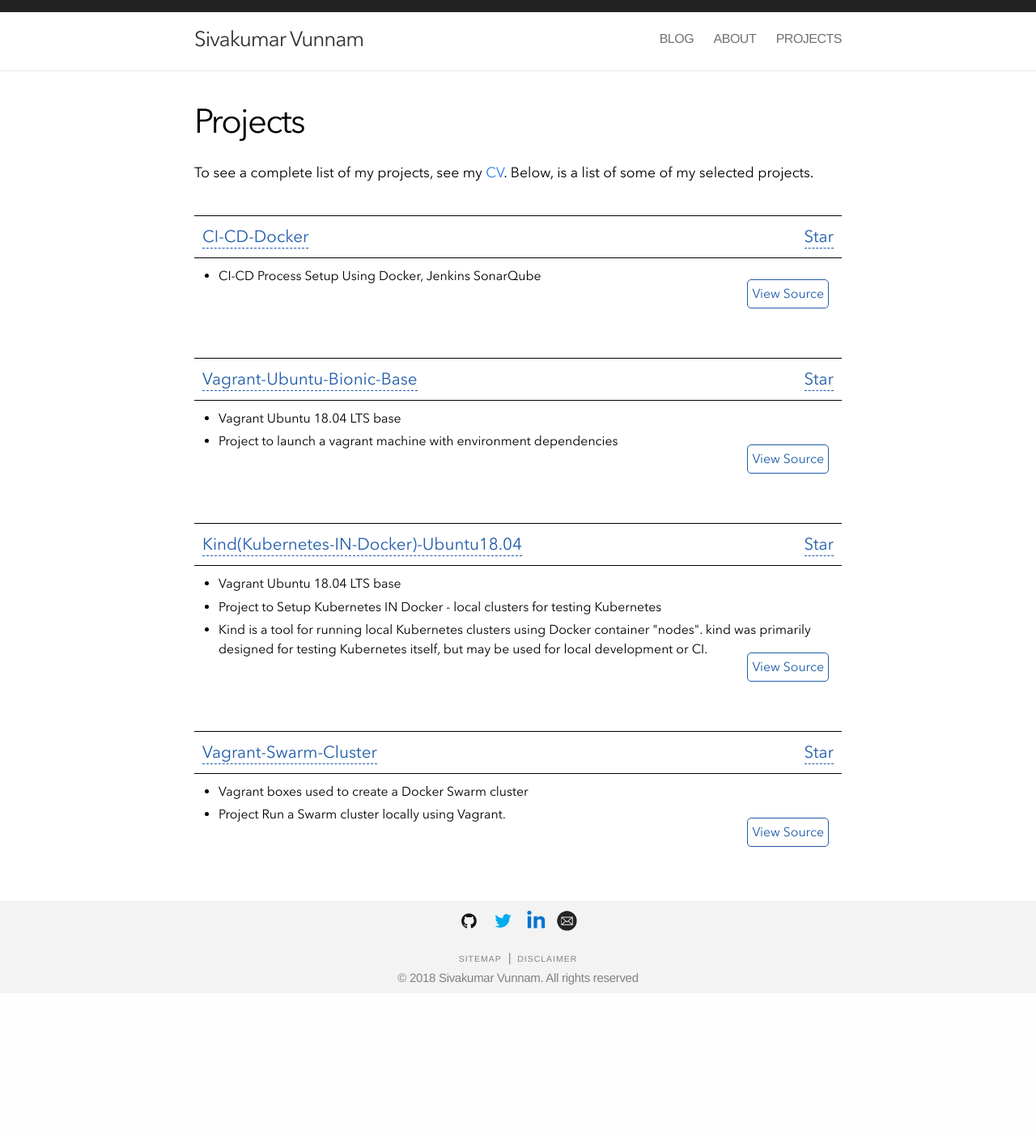
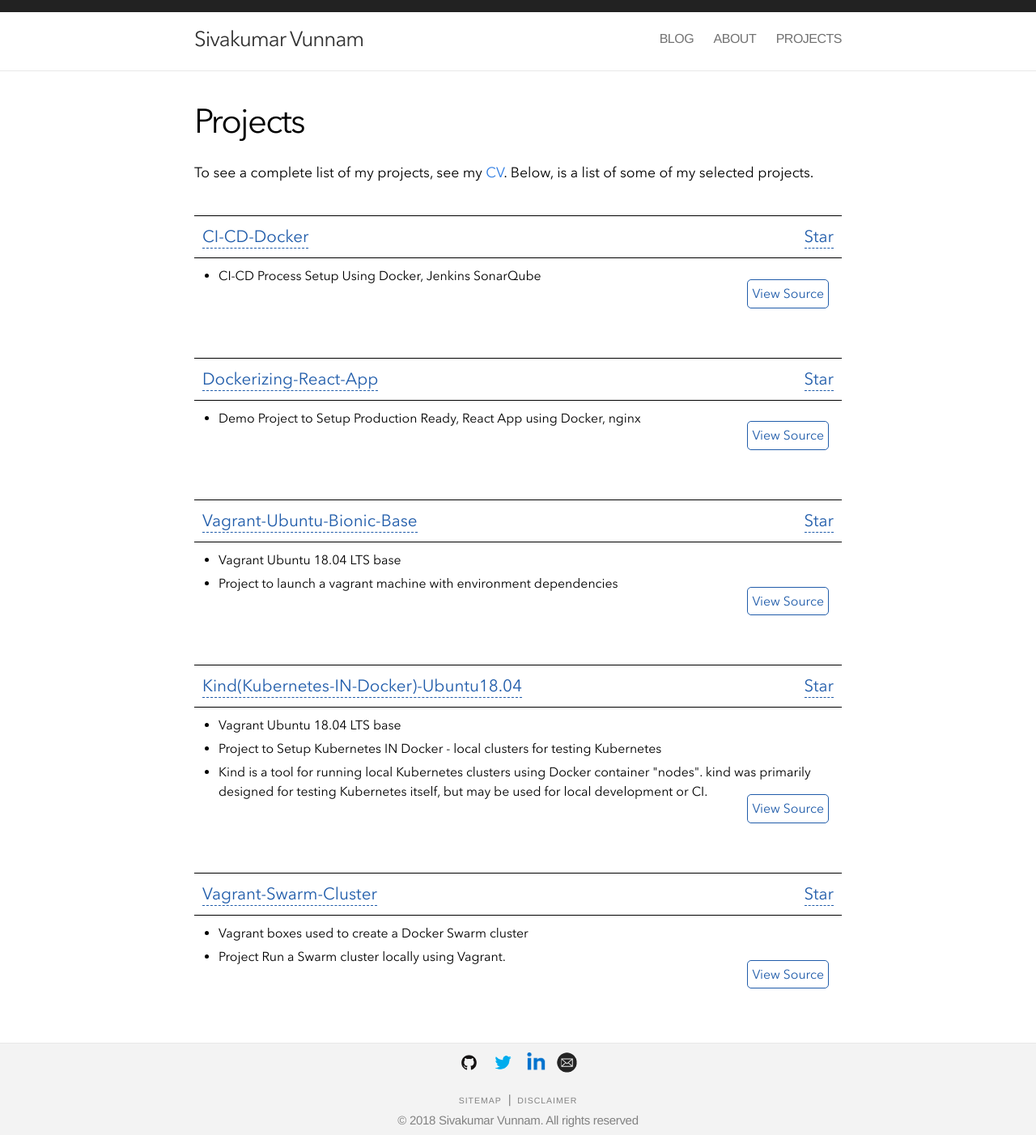
Before and after one commit to sivakumarvunnam/sivakumarvunnam.github.io, a Jekyll site: the page built from projects.html, in a window 1280 px wide. Shown: the whole page at 81% size. Built offline with Jekyll 4.4.1, drawn with Linux system fonts in a browser that asks for light colours; nearby versions of some CDN libraries; before the commit the page ends 1227 px from its top, so only the background shows below that.

Commit message:
update profile with react-app

```diff
--- a/_data/projects.yml
+++ b/_data/projects.yml
@@ -4,6 +4,13 @@
   source_url: "https://github.com/sivakumarvunnam/CI-CD-Docker"
   description:
     - CI-CD Process Setup Using Docker, Jenkins SonarQube
+
+- name: "Dockerizing-React-App"
+  github:
+    repo: "Dockerizing-React-App"
+  source_url: "https://github.com/sivakumarvunnam/Dockerizing-React-App"
+  description:
+    - Demo Project to Setup Production Ready, React App using Docker, nginx
 
 - name: "Vagrant-Ubuntu-Bionic-Base"
   github:
```
